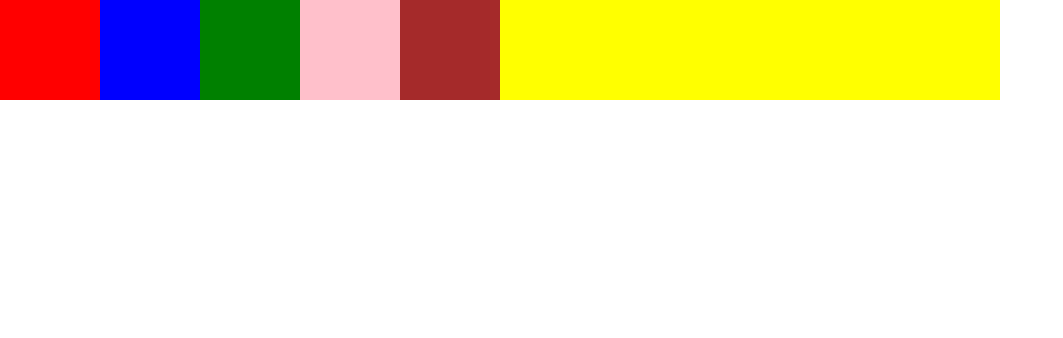
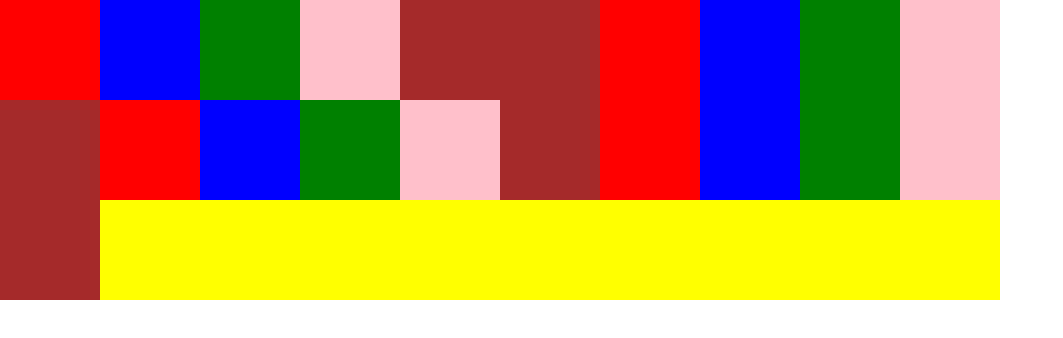
Before and after one commit to morris-hazrati/react-allrgb-image, a React (Create React App) app: page / in a window 1280 px wide. Shown: the top 338 px of the page, without its empty margins (0-1063 px from the left). Built offline with nearby package versions, Linux system fonts and the light colour scheme.

Commit message:
By using display: "flex" and flexWrap: "wrap"  styles, the div container now is can hold all the added Pixel components

```diff
--- a/src/App.js
+++ b/src/App.js
@@ -11,8 +11,25 @@ function App() {
         hieght: 500,
         backgroundColor: "yellow",
         display: "flex",
+        flexWrap: "wrap",
       }}
     >
+      <Pixel color={"red"} />
+      <Pixel color={"blue"} />
+      <Pixel color={"green"} />
+      <Pixel color={"pink"} />
+      <Pixel color={"brown"} />
+      <Pixel color={"brown"} />
+      <Pixel color={"red"} />
+      <Pixel color={"blue"} />
+      <Pixel color={"green"} />
+      <Pixel color={"pink"} />
+      <Pixel color={"brown"} />
+      <Pixel color={"red"} />
+      <Pixel color={"blue"} />
+      <Pixel color={"green"} />
+      <Pixel color={"pink"} />
+      <Pixel color={"brown"} />
       <Pixel color={"red"} />
       <Pixel color={"blue"} />
       <Pixel color={"green"} />
```
